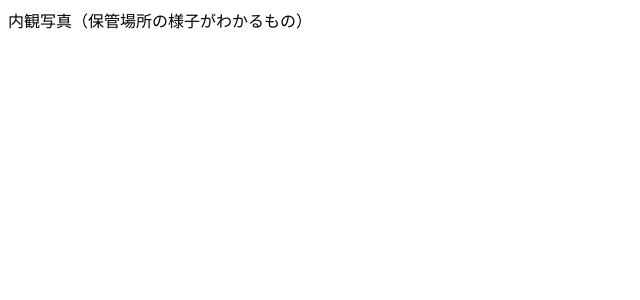
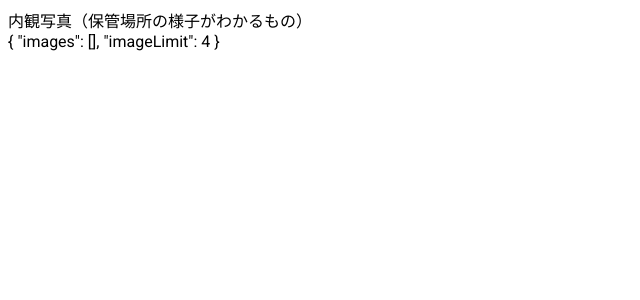
Before and after one commit to maneKozaroo/image-gallery, a Vue app: page / in a window 1280 px wide. Shown: the top 300 px of the page, without its empty margins (0-640 px from the left). Built offline with nearby package versions, Linux system fonts and the light colour scheme.

Commit message:
feat: use array container for image gallery data

```diff
--- a/src/App.vue
+++ b/src/App.vue
@@ -1,10 +1,14 @@
 <script setup lang="ts">
+import { useArrayContainer } from "@/utils/arrayContainer";
+
 import ImageGallery from "@/components/imageGallery/ImageGallery.vue";
+
+const [mainImages, mainImageAdded, mainImageRemoved] = useArrayContainer();
 </script>
 
 <template>
   <main>
-    <ImageGallery />
+    <ImageGallery :images="mainImages.array" :image-limit="4" />
   </main>
 </template>
 
--- a/src/components/imageGallery/ImageGallery.vue
+++ b/src/components/imageGallery/ImageGallery.vue
@@ -1,8 +1,15 @@
-<script setup lang="ts"></script>
+<script setup lang="ts">
+const props = defineProps<{
+  images: string[];
+  imageLimit: number;
+}>();
+</script>
 
 <template>
   <div class="image-gallery">
     <header>内観写真（保管場所の様子がわかるもの）</header>
+
+    {{ props }}
   </div>
 </template>
 
```
